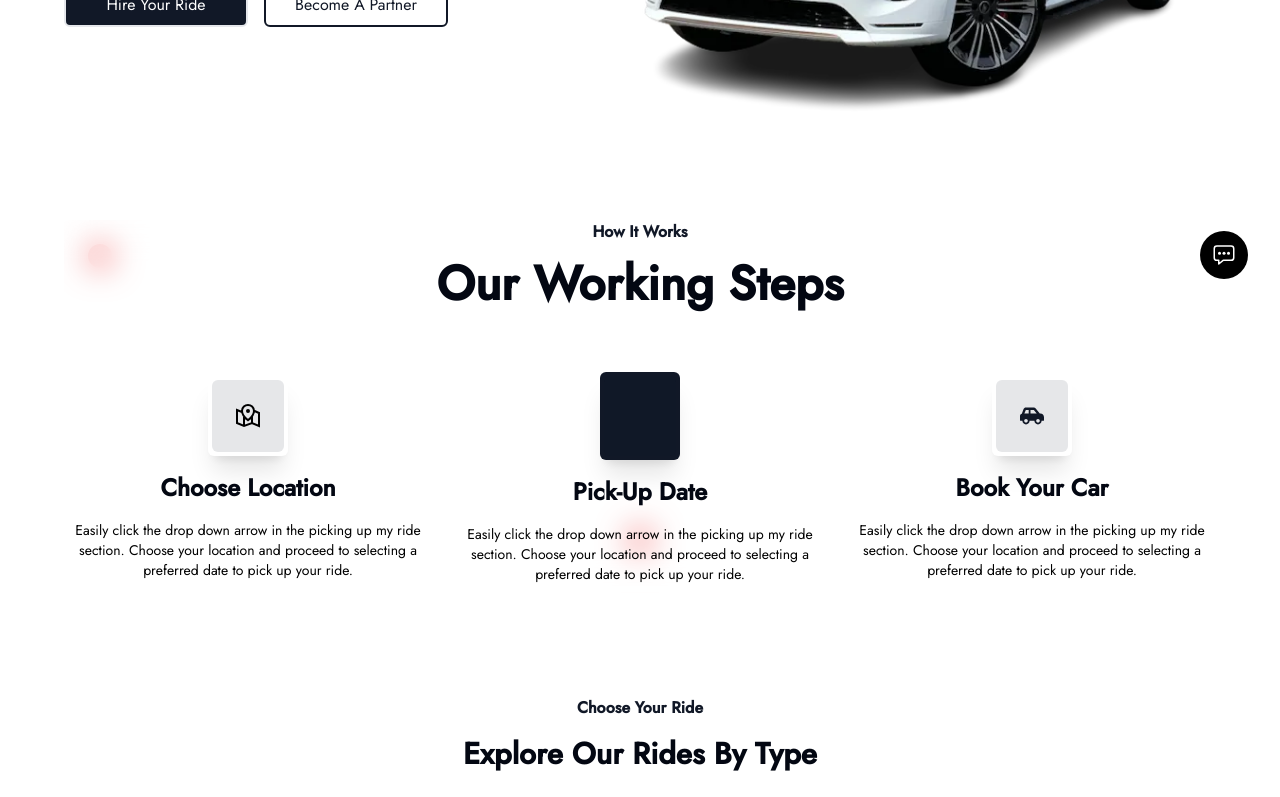
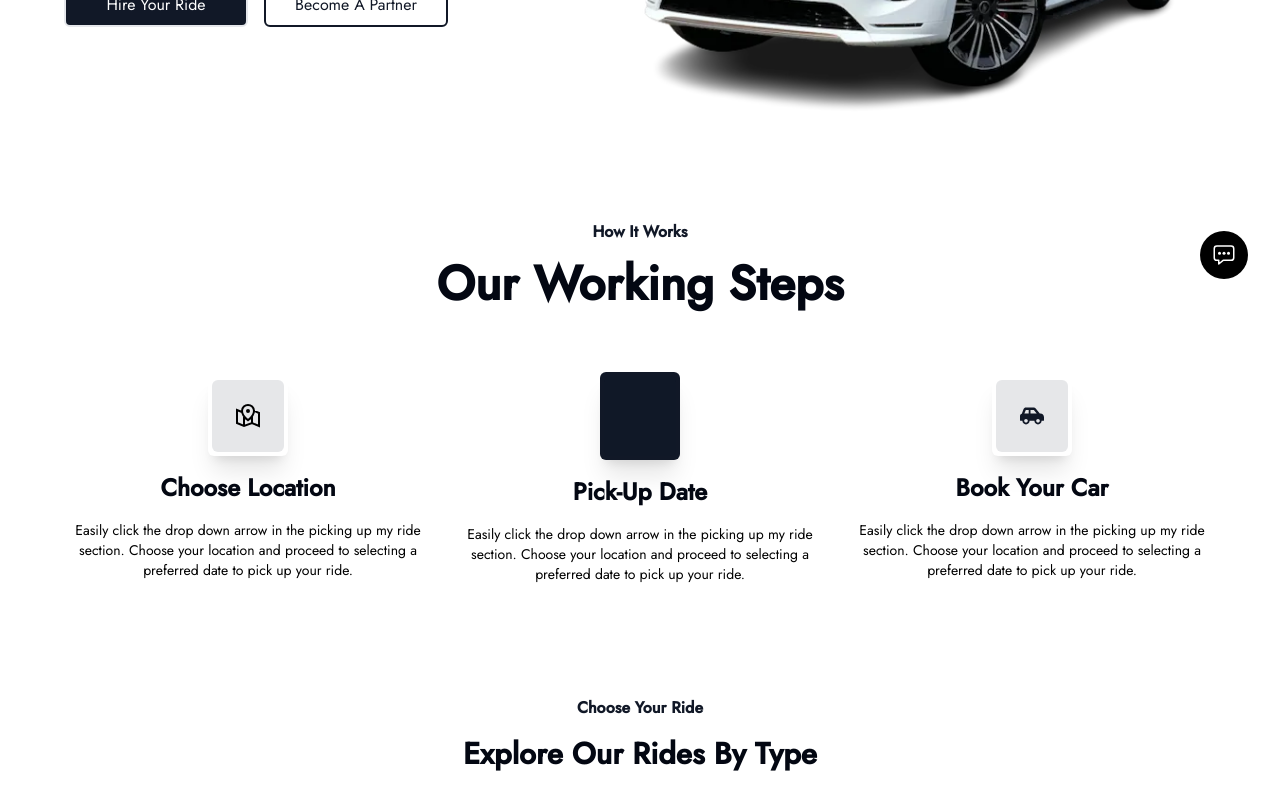
Before and after one commit to njau58/kar-hire, a React (Vite) app: page / in a window 1280 px wide. Shown: the part 457-1254 px from the top of the page. Built offline with nearby package versions, Linux system fonts and the light colour scheme; some icons are missing.

Commit message:
theme redesign

```diff
--- a/src/components/CarTypes/index.tsx
+++ b/src/components/CarTypes/index.tsx
@@ -50,7 +50,7 @@ const CarTypes: React.FC<HandleClickProps> = ({ handleCarTypeClick }) => {
   return (
     <div
       className="grid grid-flow-col grid-rows-2 pb-3 overflow-x-auto overflow-y-hidden  py-4   lg:w-[90%]  w-full  md:grid-rows-1 gap-x-4 gap-y-8
-    hover:scrollbar-thumb-primary/80 scrollbar-thumb-rounded-lg scrollbar-track-red-50  scrollbar-thumb-primary
+    hover:scrollbar-thumb-primary/80 scrollbar-thumb-rounded-lg scrollbar-track-gray-50  scrollbar-thumb-primary
   scrollbar-thin"
     >
       {car_types?.map((carType, index) => {
--- a/src/components/HowWorks/index.tsx
+++ b/src/components/HowWorks/index.tsx
@@ -60,11 +60,7 @@ const HowWorks = () => {
         </div>
       </div>
 
-      <div className=" rounded-full w-6 h-6 bg-red-500 absolute inset-0 top-6 left-6"></div>
-      <div className=" rounded-full w-6 h-6 bg-red-500 absolute bottom-12 "></div>
-       <div className=" rounded-full w-6 h-6 bg-red-500 absolute bottom-12 "></div>
 
-      <div className="absolute w-full h-full bg-white/30 backdrop-blur-lg   inset-0"></div>
     </section>
   );
 };
```
